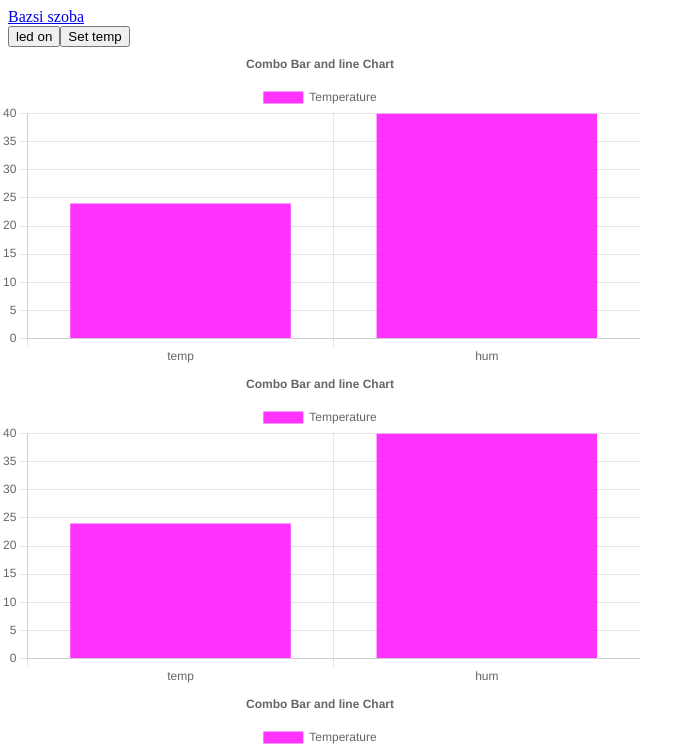
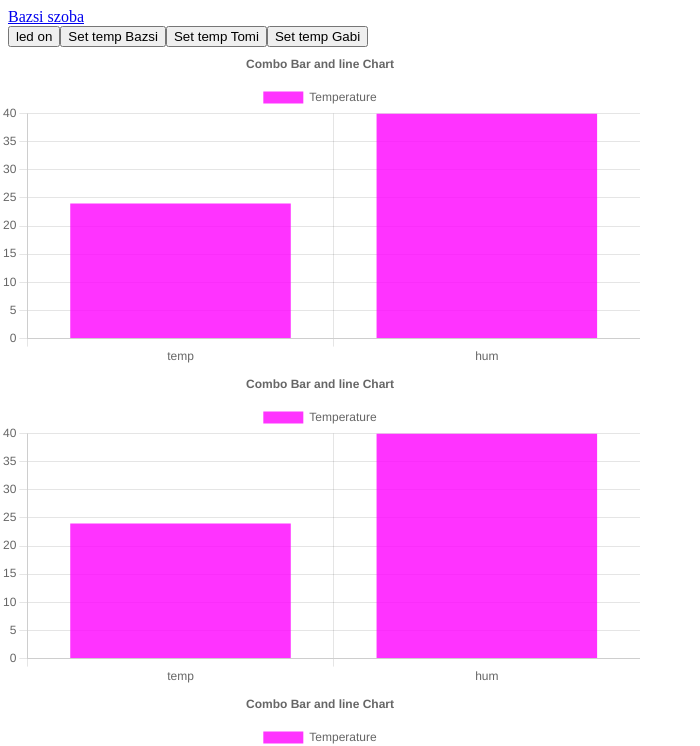
Before and after one commit to BBGTteam/HA_Angular, an Angular app: page /main in a window 1280 px wide. Shown: the top 746 px of the page, without its empty margins (0-700 px from the left). Built offline with nearby package versions, Linux system fonts and the light colour scheme; no server answers.

Commit message:
Set temp JSON with Client message

```diff
--- a/src/app/main/main.component.html
+++ b/src/app/main/main.component.html
@@ -1,5 +1,7 @@
 <button (click)="this.http.sendMessage('0ledCp')">led on</button>
-<button (click)="this.http.sendMessage('setTemp')">Set temp</button>
+<button (click)="this.http.sendMessage('Bazsi,setTemp,22')">Set temp Bazsi</button>
+<button (click)="this.http.sendMessage('Tomi,setTemp,22')">Set temp Tomi</button>
+<button (click)="this.http.sendMessage('Gabi,setTemp,22')">Set temp Gabi</button>
 
 <div class="chart-display">
     <div style="width: 50%; position: absolute;left: 0px;">
--- a/src/app/main/main.component.ts
+++ b/src/app/main/main.component.ts
@@ -13,7 +13,7 @@ export class MainComponent implements OnInit {
 
   ngOnInit(): void {
     // console.log(this.charts.chartGive());
-    setInterval(this.http.keepAlive, 50000);
+    setInterval(this.http.keepAlive, 30000);
     this.http.getMessageFromArduinoServer(this.charts.chartGive());
   }
 }
```
